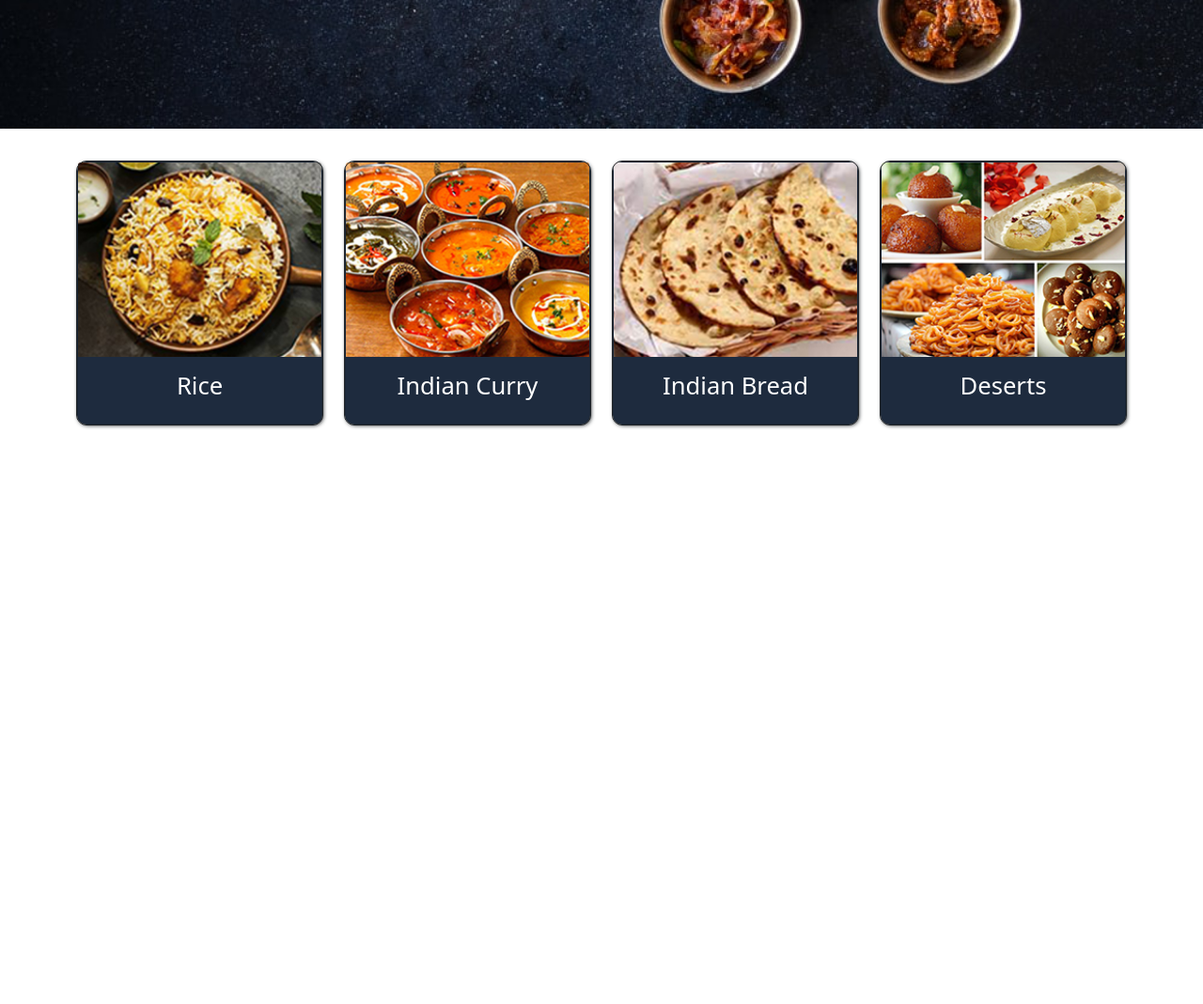
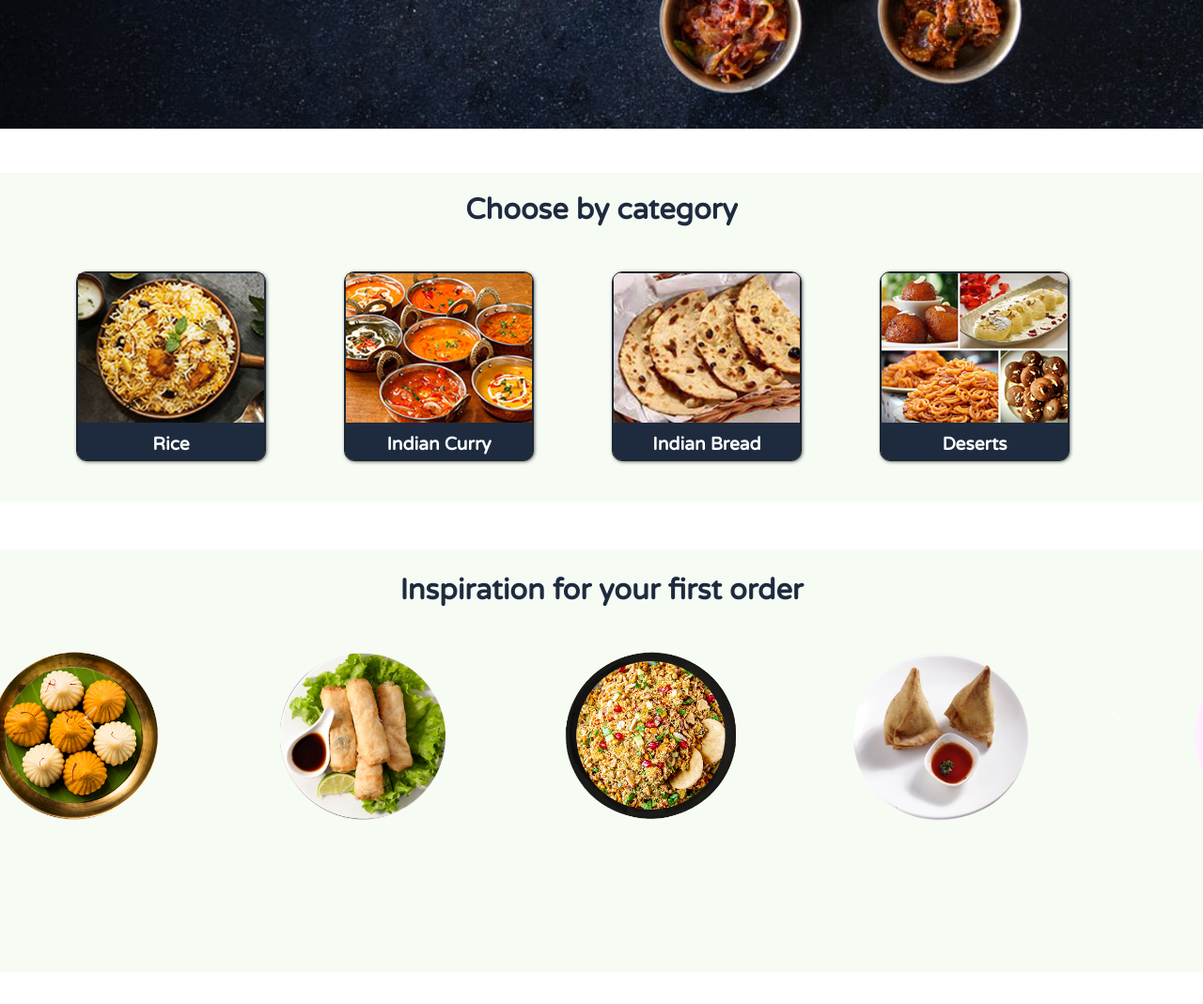
Before and after one commit to priyankamane05/Home_Chef_Webpage, a plain HTML site: page index.html in a window 1280 px wide. Shown: the part 640-1709 px from the top of the page at 94% size. Drawn offline with nearby package versions, Linux system fonts and the light colour scheme; files that its build step writes are made by us from their sources.

Commit message:
Add files via upload

```diff
--- a/index.html
+++ b/index.html
@@ -12,7 +12,8 @@
   <link href="https://fonts.googleapis.com/css2?family=Lobster&family=Varela+Round&display=swap" rel="stylesheet">
   <link href="https://cdn.jsdelivr.net/npm/bootstrap@5.1.3/dist/css/bootstrap.min.css" rel="stylesheet" integrity="sha384-1BmE4kWBq78iYhFldvKuhfTAU6auU8tT94WrHftjDbrCEXSU1oBoqyl2QvZ6jIW3" crossorigin="anonymous">
   <script src="https://cdn.jsdelivr.net/npm/bootstrap@5.1.3/dist/js/bootstrap.bundle.min.js" integrity="sha384-ka7Sk0Gln4gmtz2MlQnikT1wXgYsOg+OMhuP+IlRH9sENBO0LRn5q+8nbTov4+1p" crossorigin="anonymous"></script>
-  <link rel="stylesheet" href="style.css">
+  <link rel="stylesheet" href="css/style.css">
+  <link rel="stylesheet" href="path/to/font-awesome/css/font-awesome.min.css">
 
 </head>
 
@@ -56,37 +57,49 @@
 </div>
   </section>
 
+<section id="catagory">
   <div class="container">
+    <div class="display-2">
+      <h2>Choose by category</h2>
+    </div>
     <div class="row">
-      <div class="col-sm-6 col-md-3 col-lg-3">
+      <div class="col-3">
+        <a href="#">
         <div class="card">
           <img src="biryani.jpg" alt="rice" class="card-img-top">
           <div class="card-body">
             <h3 class="card-title">Rice</h3>
+            </a>
           </div>
         </div>
       </div>
-      <div class="col-sm-6 col-md-3 col-lg-3">
+      <div class="col-3">
+        <a href="#">
         <div class="card">
           <img src="curry.jpg" alt="curry" class="card-img-top">
           <div class="card-body">
             <h3 class="card-title">Indian Curry</h3>
+            </a>
           </div>
         </div>
       </div>
-      <div class="col-sm-6 col-md-3 col-lg-3">
+      <div class="col-3">
+          <a href="#">
         <div class="card">
           <img src="bread.jpg" alt="bread" class="card-img-top">
           <div class="card-body">
             <h3 class="card-title">Indian Bread</h3>
+            </a>
           </div>
         </div>
       </div>
-      <div class="col-sm-6 col-md-3 col-lg-3">
+      <div class="col-3">
+        <a href="#">
         <div class="card">
           <img src="desserts.jpg" alt="desserts" class="card-img-top">
           <div class="card-body">
             <h3 class="card-title">Deserts</h3>
+            </a>
           </div>
         </div>
       </div>
@@ -95,6 +108,42 @@
 
     </div>
   </div>
+
+</section>
+
+<section id="food-plates">
+  <div class="foodp">
+    <div class="display-3">
+        <h3>Inspiration for your first order</h3>
+    </div>
+    <div id="carouselExampleInterval" class="carousel slide" data-bs-ride="carousel">
+      <div class="carousel-inner">
+        <div class="carousel-item active">
+          <img class="testimonial-image" src="modak.png" alt="dog-profile">
+           <img class="testimonial-image" src="rolls.png" alt="lady-profile">
+           <img class="testimonial-image" src="chat.png" alt="lady-profile">
+           <img class="testimonial-image" src="samosa.png" alt="lady-profile">
+        </div>
+        <div class="carousel-item">
+<img class="testimonial-image" src="shake.png" alt="lady-profile">
+<img class="testimonial-image" src="ice-cream.png" alt="lady-profile">
+<img class="testimonial-image" src="fries.png" alt="lady-profile">
+ <img class="testimonial-image" src="sandwich.png" alt="lady-profile">
+        </div>
+      </div>
+      <button class="carousel-control-prev" type="button" data-bs-target="#carouselExampleInterval" data-bs-slide="prev">
+        <span class="carousel-control-prev-icon" aria-hidden="true"></span>
+        <span class="visually-hidden">Previous</span>
+      </button>
+      <button class="carousel-control-next" type="button" data-bs-target="#carouselExampleInterval" data-bs-slide="next">
+        <span class="carousel-control-next-icon" aria-hidden="true"></span>
+        <span class="visually-hidden">Next</span>
+      </button>
+    </div>
+</div>
+  </section>
+  </div>
+
 
 
 
--- a/style.css
+++ b/style.css
@@ -1,4 +1,6 @@
-
+body {
+  font-family: 'Varela Round', sans-serif;
+}
 .bg {
   position: absolute;
   width: 100%;
@@ -35,26 +37,69 @@ margin-left: 5%;
 .column {
   padding-left: 20px;
 }
+h2 {
+  color: #1e2b3e;
+  text-align: center;
+  font-size: 2.4vw;
+font-weight: bold;
+padding-top: 2%;
+}
+h3 {
+  color: #1e2b3e;
+  text-align: center;
+  font-size: 2.4vw;
+font-weight: bold;
+padding-top: 2%;
+}
 .container {
- margin-top: 55%;
- margin-bottom: 55%
-
+ margin-top: 60%;
+ margin-bottom: 3%;
+ padding-bottom: 5%;
 }
 .card {
+  width: 200px;
+  height: 200px;
   border-radius: 10px;
   outline: 1px solid;
   box-shadow: 1px 1px 4px;
   cursor: pointer;
   background-color: #1e2b3e;
-  margin-top: 20%;
+  margin-top: 15%;
+  display: block;
+
 }
 .card:hover {
   transform: scale(1.1);
 }
 .card-title {
-  font-size: 2vw;
+  font-size: 1.5vw;
   text-align: center;
+  margin-top: -5%;
 color: white;
+}
+.foodp {
+  margin-top: 4%;
+  margin-bottom: 3%;
+  padding-bottom: 15%;
+}
+a {
+  text-decoration: none;
+}
+#catagory {
+  background-color: #F6FBF4;
+  height: 350px;
+}
+#food-plates {
+  background-color: #F6FBF4;
+  align-items: center;
+height: 350px;
+  margin-bottom: 1%;
+}
+.testimonial-image {
+  width: 200px;
+margin-left: 4%;
+margin-right: 4%;
+margin-top: 3%;
 }
 
 @media (max-width:1000px) {
@@ -69,5 +114,10 @@ color: white;
   .searchbar {
     margin-top: 35%;
   }
+}
+@media (min-width:500px) {
+#food-plates {
+  height: 450px;
+}
 
 }
```
Also changed, not shown: chat.png (added), fries.png (added), ice-cream.png (added), modak.png (added), rolls.png (added), samosa.png (added), sandwich.png (added), shake.png (added).
